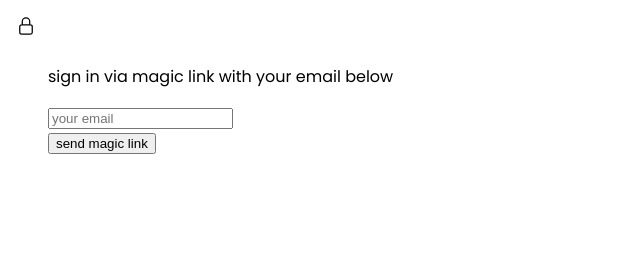
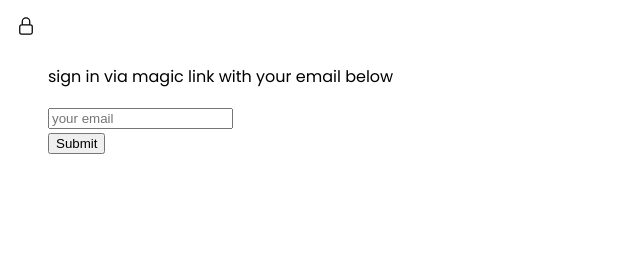
Before and after one commit to vlbn/fancy, a Vue app: page /auth in a window 1280 px wide. Shown: the top 253 px of the page, without its empty margins (0-640 px from the left). Built offline with nearby package versions, Linux system fonts and the light colour scheme; no server answers.

Commit message:
antes de: mover supabse

```diff
--- a/src/App.vue
+++ b/src/App.vue
@@ -1,78 +1,14 @@
 <script setup>
-import { ref, onMounted, provide } from "vue";
-import { supabase } from "@/helpers/supabase";
-
+//
 import TheHeader from "./components/TheHeader.vue";
 import TheFooter from "./components/TheFooter.vue";
+import MagicLink from "./components/auth/MagicLink.vue";
 
-let session = ref(null);
-
-let isLoading = ref(false);
-
-let email = ref(null);
-
-const handleLogin = async () => {
-  try {
-    isLoading.value = true;
-    const { error } = await supabase.auth.signInWithOtp({
-      email: email.value,
-    });
-    if (error) throw error;
-    alert("Check your email for the login link!");
-  } catch (error) {
-    if (error instanceof Error) {
-      alert(error.message);
-    }
-  } finally {
-    isLoading.value = false;
-  }
-};
-
-const logOut = async () => {
-  try {
-    isLoading.value = true;
-    let { error } = await supabase.auth.signOut();
-    if (error) throw error;
-  } catch (error) {
-    alert(error.message);
-  } finally {
-    isLoading.value = false;
-  }
-};
-
-supabase.auth.getSession().then(({ data }) => {
-  session.value = data.session;
-});
-supabase.auth.onAuthStateChange((_, _session) => {
-  session.value = _session;
-});
-
-// onMounted(() => {
-
-// });
-//
-
-provide("authSession", { session, logOut });
 //
 </script>
 
 <template>
-  <form @submit.prevent="handleLogin" class="p-1" v-if="!session">
-    <div>
-      <p class="description">sign in via magic link with your email below</p>
-      <div>
-        <input type="email" placeholder="your email" v-model="email" />
-      </div>
-      <div>
-        <input
-          type="submit"
-          class="button block"
-          :value="isLoading ? 'loading' : 'send magic link'"
-          :disabled="isLoading"
-        />
-      </div>
-    </div>
-  </form>
+  <MagicLink />
   <TheHeader />
   <TheFooter />
 </template>
--- a/src/components/TheFooter.vue
+++ b/src/components/TheFooter.vue
@@ -1,19 +1,21 @@
 <script setup>
-import { inject } from "vue";
+import { useUser } from "@/helpers/supabase";
 //
 
 import IconFingerPrint from "@/components/icons/IconFingerPrint.vue";
 //
 
-const { session } = inject("authSession");
+const {
+  state: { usuario },
+} = useUser();
 //
 </script>
 
 <template>
   <div class="is-fixed-bottom">
-    <div v-if="session">
+    <div v-if="usuario">
       <h1>
-        <mark>{{ session.user.email }}</mark>
+        <mark>{{ usuario.email }}</mark>
       </h1>
     </div>
     <div v-else>
--- a/src/components/TheHeader.vue
+++ b/src/components/TheHeader.vue
@@ -1,26 +1,20 @@
 <script setup>
-import { inject, ref, watch } from "vue";
+import { logOut, useUser } from "@/helpers/supabase";
 //
 
 import IconUnLocked from "@/components/icons/IconUnLocked.vue";
 import IconIsLocked from "@/components/icons/IconIsLocked.vue";
 //
 
-const { session, logOut } = inject("authSession");
-//
-
-let usuario = ref();
-
-watch(session, () => {
-  usuario.value = session.value.user;
-  console.log(usuario.value);
-});
+const {
+  state: { usuario },
+} = useUser();
 //
 </script>
 
 <template>
   <div class="is-fixed-top">
-    <div v-if="session">
+    <div v-if="usuario != null">
       <IconUnLocked />
       <button @click="logOut">logout</button>
       <h1>{{ usuario }}</h1>
--- /dev/null
+++ b/src/components/auth/MagicLink.vue
@@ -0,0 +1,28 @@
+<script setup>
+import { ref } from "vue";
+import { useUser, handleLogin } from "@/helpers/supabase";
+
+//
+const {
+  state: { usuario },
+} = useUser();
+
+//
+let email = ref(null);
+
+//
+</script>
+
+<template>
+  <form @submit.prevent="handleLogin(email)" class="p-1" v-if="!usuario">
+    <div>
+      <p class="description">sign in via magic link with your email below</p>
+      <div>
+        <input type="email" placeholder="your email" v-model="email" />
+      </div>
+      <div>
+        <input type="submit" class="button block" />
+      </div>
+    </div>
+  </form>
+</template>
--- a/src/helpers/supabase.js
+++ b/src/helpers/supabase.js
@@ -1,6 +1,73 @@
 import { createClient } from "@supabase/supabase-js";
+import { reactive, readonly, toRefs } from "vue";
 
 const supabaseUrl = import.meta.env.VITE_SUPABASE_URL;
 const supabaseAnonKey = import.meta.env.VITE_SUPABASE_ANON_KEY;
 
-export const supabase = createClient(supabaseUrl, supabaseAnonKey);
+const supabase = createClient(supabaseUrl, supabaseAnonKey);
+
+let state = reactive({
+  usuario: null
+});
+
+supabase.auth.onAuthStateChange((_, _session) => {
+  console.log("revisando el estado de la session");
+  if (!_session) {
+    state.usuario = null;
+    console.log("🖖🏻 gg usuario");
+  } else {
+    console.log("todo ok")
+  }
+});
+
+supabase.auth.getSession().then(({ data }) => {
+  console.log("getting session.." + `\n` + "data is: " + data.session);
+  if(data != null) {
+    const { session } = data;
+    if(session){
+      state.usuario = session.user;
+      console.log("😄");
+    } else {
+      console.log("😥");
+    }
+  }
+});
+
+
+//
+export function useUser() {
+  return {
+    state: toRefs(readonly(state)),
+  };
+}
+
+//
+export const handleLogin = async (correo) => {
+  try {
+    //isLoading.value = true;
+    const { error } = await supabase.auth.signInWithOtp({
+      email: correo,
+    });
+    if (error) throw error;
+    alert("Check your email for the login link!");
+  } catch (error) {
+    if (error instanceof Error) {
+      alert(error.message);
+    }
+  } finally {
+    //isLoading.value = false;
+  }
+};
+
+//
+export const logOut = async () => {
+  try {
+    //isLoading.value = true;
+    let { error } = await supabase.auth.signOut();
+    if (error) throw error;
+  } catch (error) {
+    alert(error.message);
+  } finally {
+    //isLoading.value = false;
+  }
+};
```
Also changed, not shown: src/composables/useUser.js (added, +12 -0 lines).
